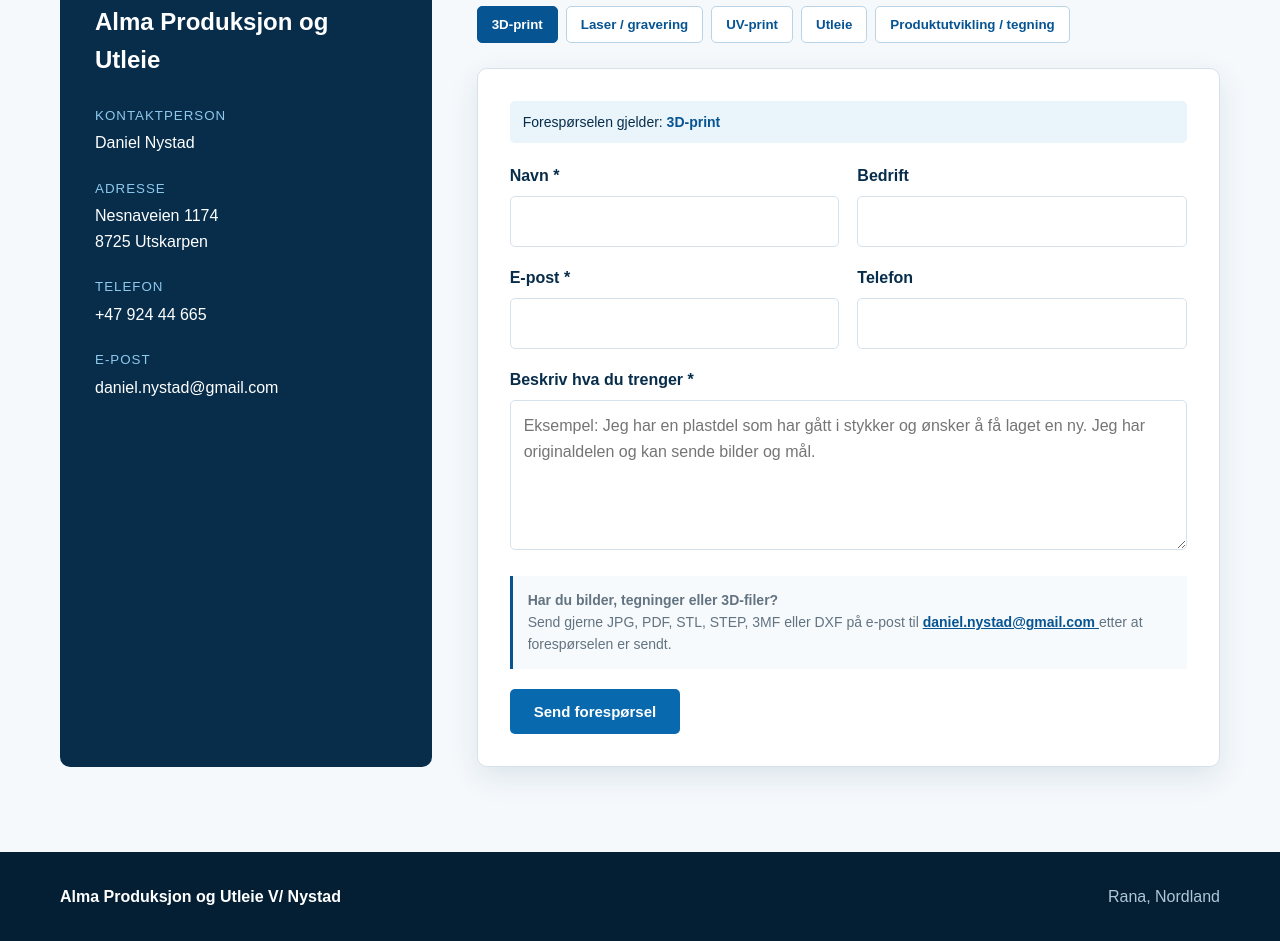
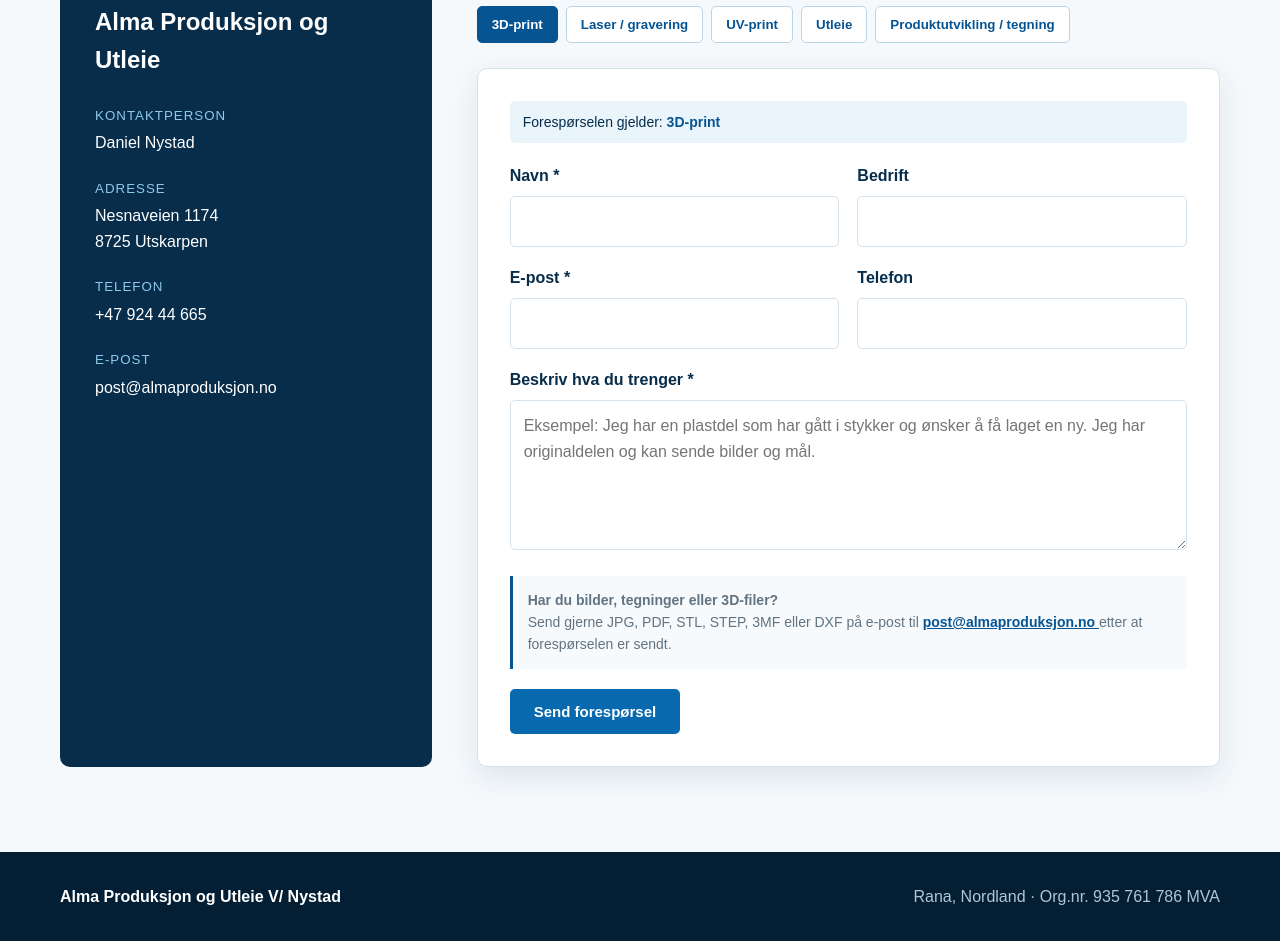
Before and after one commit to Nystad87/alma_produksjon-nettside, a plain HTML site: page index.html in a window 1280 px wide. Shown: the part 3465-4406 px from the top of the page. Drawn offline with Linux system fonts and the light colour scheme.

Commit message:
Bytt Gmail til post@almaproduksjon.no og legg til org.nr. i bunnteksten
Co-Authored-By: Claude Opus 5.5 <noreply@anthropic.com>
Claude-Session: https://claude.ai/code/session_01RscvUUX5bR4Evu63h5eqT2

```diff
--- a/index.html
+++ b/index.html
@@ -1573,8 +1573,8 @@
             E-post
           </small>
 
-          <a href="mailto:daniel.nystad@gmail.com">
-            daniel.nystad@gmail.com
+          <a href="mailto:post@almaproduksjon.no">
+            post@almaproduksjon.no
           </a>
 
         </div>
@@ -1780,8 +1780,8 @@
             Send gjerne JPG, PDF, STL, STEP, 3MF
             eller DXF på e-post til
 
-            <a href="mailto:daniel.nystad@gmail.com">
-              daniel.nystad@gmail.com
+            <a href="mailto:post@almaproduksjon.no">
+              post@almaproduksjon.no
             </a>
 
             etter at forespørselen er sendt.
@@ -1832,7 +1832,7 @@
     </div>
 
     <div>
-      Rana, Nordland
+      Rana, Nordland · Org.nr. 935 761 786 MVA
     </div>
 
   </div>
@@ -2031,7 +2031,7 @@
             "form-status error";
 
           formStatus.textContent =
-            "Forespørselen kunne ikke sendes. Prøv igjen, eller send e-post til daniel.nystad@gmail.com.";
+            "Forespørselen kunne ikke sendes. Prøv igjen, eller send e-post til post@almaproduksjon.no.";
 
         }
 
@@ -2043,7 +2043,7 @@
           "form-status error";
 
         formStatus.textContent =
-          "Forespørselen kunne ikke sendes. Kontroller internettforbindelsen eller send e-post til daniel.nystad@gmail.com.";
+          "Forespørselen kunne ikke sendes. Kontroller internettforbindelsen eller send e-post til post@almaproduksjon.no.";
 
       }
 
```
